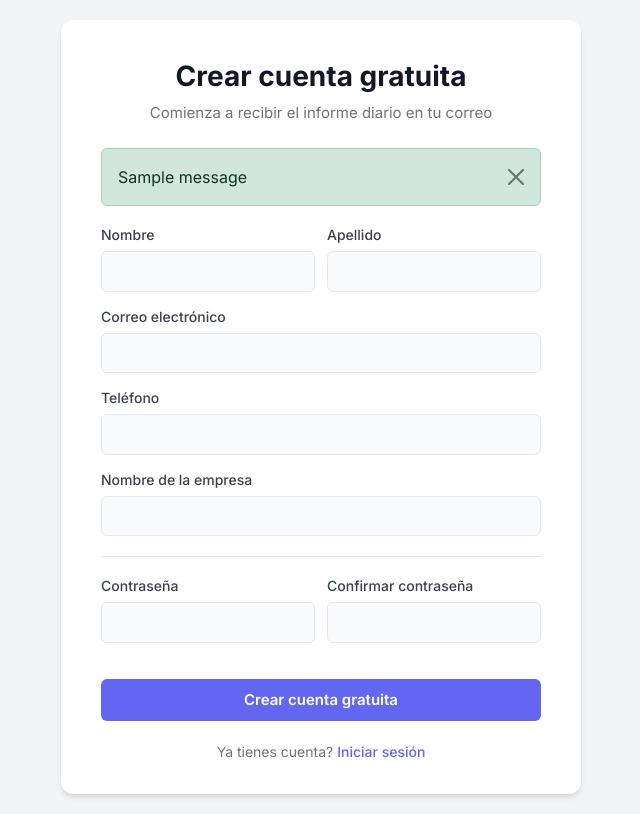
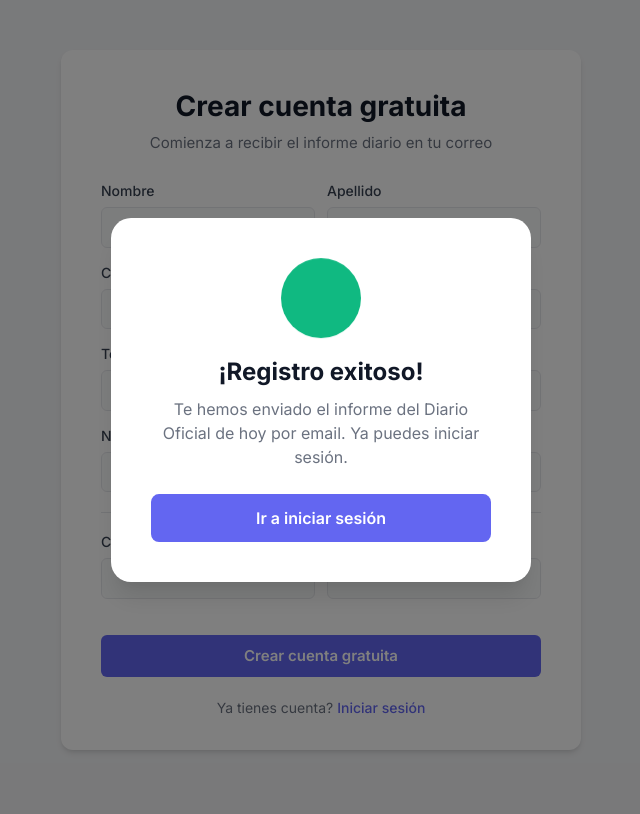
Before and after one commit to Yoyofdr/informe_diario_final, a Django app: page /registro/ in a window 1280 px wide. Shown: the whole page, without its empty margins (319-959 px from the left). After the commit the page ends 751 px from the top, so only its background shows below. Run offline with Django 5.2, Linux system fonts and the light colour scheme; tables that the repository leaves empty hold one stand-in row (values such as "Sample post"); one stand-in notice (Sample message) is shown.

Commit message:
fix: Mejorar popup de registro exitoso con diseño moderno y rápido
- Reemplazar alert de Bootstrap por popup personalizado con animaciones
- Diseño más atractivo con ícono animado de check
- Transición suave y rápida (300ms)
- Botón directo para ir a iniciar sesión
- Se puede cerrar haciendo clic en el overlay
- Oculta automáticamente los mensajes de Django cuando se muestra el popup

```diff
--- a/templates/alerts/registro_prueba_chennai.html
+++ b/templates/alerts/registro_prueba_chennai.html
@@ -25,6 +25,102 @@
             display: flex;
             align-items: center;
             justify-content: center;
+        }
+
+        /* Success popup styles */
+        .success-popup {
+            position: fixed;
+            top: 50%;
+            left: 50%;
+            transform: translate(-50%, -50%) scale(0);
+            background: white;
+            border-radius: 20px;
+            padding: 40px;
+            box-shadow: 0 20px 25px -5px rgba(0, 0, 0, 0.1), 0 10px 10px -5px rgba(0, 0, 0, 0.04);
+            text-align: center;
+            max-width: 420px;
+            width: 90%;
+            opacity: 0;
+            transition: all 0.3s cubic-bezier(0.34, 1.56, 0.64, 1);
+            z-index: 9999;
+        }
+
+        .success-popup.show {
+            transform: translate(-50%, -50%) scale(1);
+            opacity: 1;
+        }
+
+        .success-icon {
+            background: #10b981;
+            width: 80px;
+            height: 80px;
+            border-radius: 50%;
+            display: flex;
+            align-items: center;
+            justify-content: center;
+            margin: 0 auto 20px;
+            animation: checkmark 0.5s ease-in-out 0.3s forwards;
+        }
+
+        @keyframes checkmark {
+            0% { transform: scale(0); }
+            50% { transform: scale(1.2); }
+            100% { transform: scale(1); }
+        }
+
+        .success-icon i {
+            font-size: 40px;
+            color: white;
+        }
+
+        .success-popup h3 {
+            font-size: 24px;
+            font-weight: 700;
+            color: #111827;
+            margin-bottom: 10px;
+        }
+
+        .success-popup p {
+            color: #6b7280;
+            font-size: 16px;
+            margin-bottom: 25px;
+            line-height: 1.5;
+        }
+
+        .success-popup .btn-continue {
+            background: #6366f1;
+            color: white;
+            border: none;
+            padding: 12px 30px;
+            border-radius: 8px;
+            font-weight: 600;
+            font-size: 16px;
+            cursor: pointer;
+            transition: all 0.2s;
+            width: 100%;
+        }
+
+        .success-popup .btn-continue:hover {
+            background: #4f46e5;
+            transform: translateY(-1px);
+        }
+
+        .popup-overlay {
+            position: fixed;
+            top: 0;
+            left: 0;
+            right: 0;
+            bottom: 0;
+            background: rgba(0, 0, 0, 0.5);
+            opacity: 0;
+            visibility: hidden;
+            transition: all 0.3s ease;
+            z-index: 9998;
+        }
+
+        .popup-overlay.show {
+            opacity: 1;
+            visibility: visible;
         }
 
         .registration-card {
@@ -242,7 +338,49 @@
         </div>
     </div>
 
+    <!-- Success Popup -->
+    <div class="popup-overlay" id="popupOverlay"></div>
+    <div class="success-popup" id="successPopup">
+        <div class="success-icon">
+            <i class="bi bi-check-lg"></i>
+        </div>
+        <h3>¡Registro exitoso!</h3>
+        <p>Te hemos enviado el informe del Diario Oficial de hoy por email. Ya puedes iniciar sesión.</p>
+        <button class="btn-continue" onclick="window.location.href='{% url 'alerts:login' %}'">
+            Ir a iniciar sesión
+        </button>
+    </div>
+
     <!-- Bootstrap JS -->
     <script src="https://cdn.jsdelivr.net/npm/bootstrap@5.3.3/dist/js/bootstrap.bundle.min.js"></script>
+
+    <script>
+        // Check if there's a success message
+        document.addEventListener('DOMContentLoaded', function() {
+            {% if messages %}
+                {% for message in messages %}
+                    {% if message.tags == 'success' %}
+                        // Show the success popup
+                        setTimeout(function() {
+                            document.getElementById('popupOverlay').classList.add('show');
+                            document.getElementById('successPopup').classList.add('show');
+                        }, 100);
+
+                        // Hide Django messages
+                        const alertElements = document.querySelectorAll('.alert');
+                        alertElements.forEach(function(alert) {
+                            alert.style.display = 'none';
+                        });
+                    {% endif %}
+                {% endfor %}
+            {% endif %}
+        });
+
+        // Close popup when clicking overlay
+        document.getElementById('popupOverlay').addEventListener('click', function() {
+            document.getElementById('popupOverlay').classList.remove('show');
+            document.getElementById('successPopup').classList.remove('show');
+        });
+    </script>
 </body>
 </html>
```
